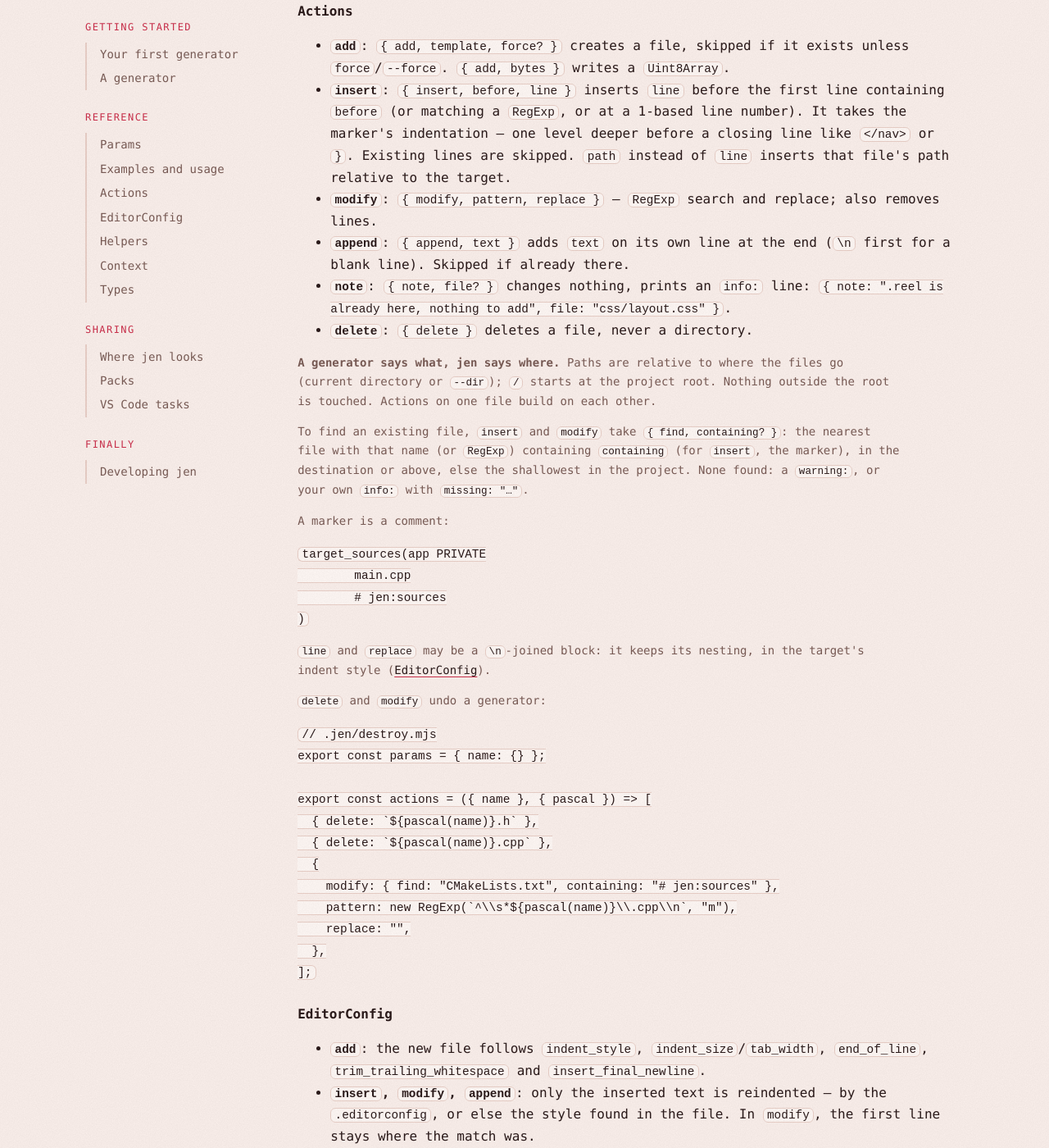
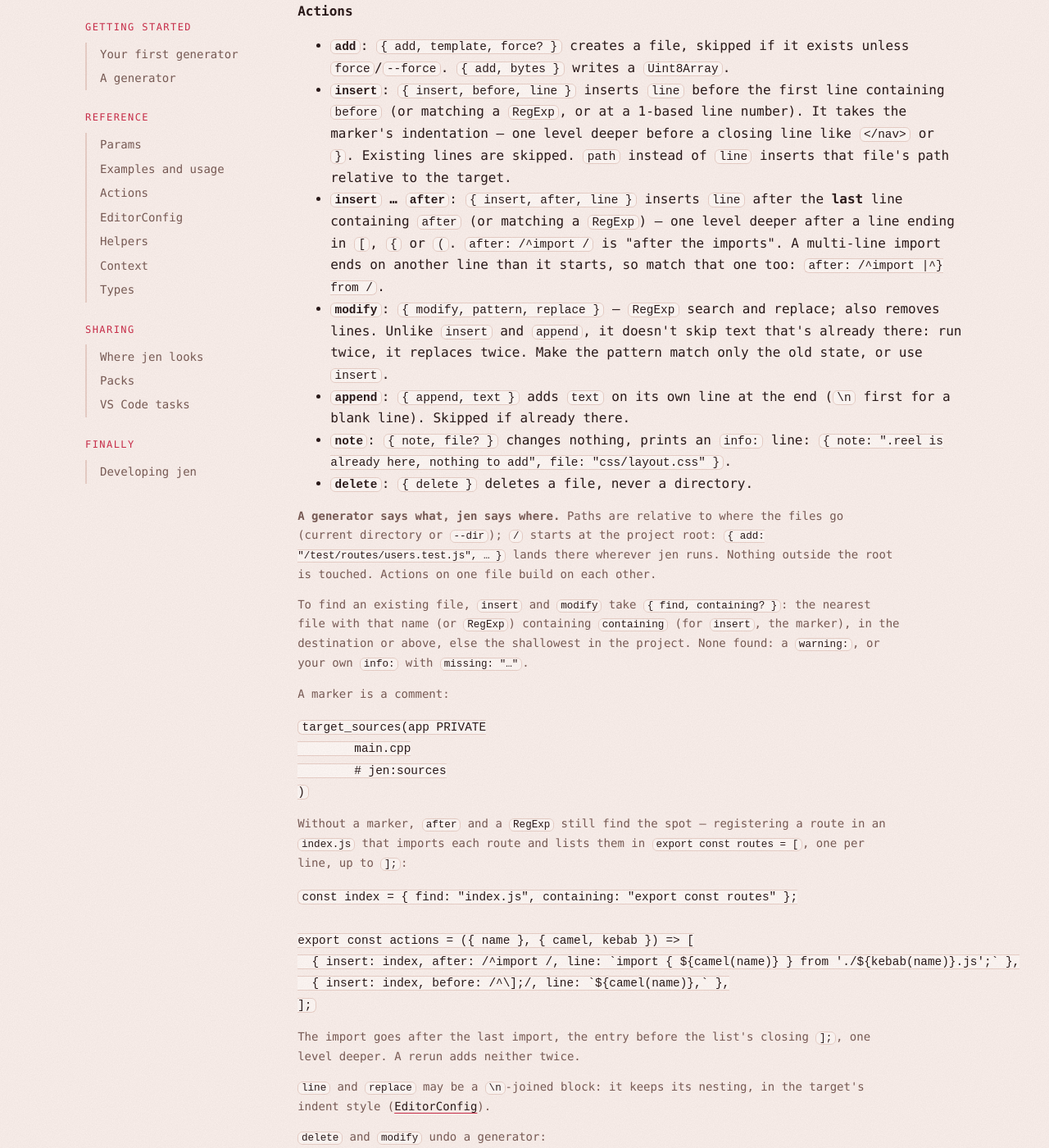
Before and after one commit to learosema/jen, a Jekyll site: the page built from docs/generators.md, in a window 1280 px wide and 1400 px high, scrolled down 3507 px. Shown: the whole window at 82% size. Built offline with Jekyll 4.4.1, drawn with Linux system fonts in a browser that asks for light colours; some of the changed text lies outside the part shown.

Commit message:
xhore(website): update docs

````diff
--- a/docs/generators.md
+++ b/docs/generators.md
@@ -131,13 +131,13 @@ export const examples = ["--name=Camera", "--name=Texture --moveOnly"];
 
 [`--help`]({{ '/cli.html#help' | relative_url }}) prints them as `jen class --name=Camera`, [`--list --json`]({{ '/cli.html#json' | relative_url }}) also via `npx`. Quote as a shell needs: `--members="int x, int y"`. Use `""` for a bare call.
 
-`usage`: how to use the output – markup, custom properties, attributes – one plain line each:
+`usage`: how to use the output – markup, custom properties, attributes – one plain line each. Write custom properties as CSS, so nobody takes them for flags:
 
 ```js
 export const usage = [
   '<div class="sidebar"><aside>…</aside><main>…</main></div>',
   'the first child is the sidebar; data-direction="end" makes it the last',
-  "--sidebar-target: 20rem  the sidebar's width",
+  ".sidebar { --sidebar-target: 20rem; }  the sidebar's width",
 ];
 ```
 
@@ -147,12 +147,13 @@ Shown under `usage:` in `--help` and as `usage` in `--list --json`.
 
 - **`add`**: `{ add, template, force? }` creates a file, skipped if it exists unless `force`/`--force`. `{ add, bytes }` writes a `Uint8Array`.
 - **`insert`**: `{ insert, before, line }` inserts `line` before the first line containing `before` (or matching a `RegExp`, or at a 1-based line number). It takes the marker's indentation – one level deeper before a closing line like `</nav>` or `}`. Existing lines are skipped. `path` instead of `line` inserts that file's path relative to the target.
-- **`modify`**: `{ modify, pattern, replace }` – `RegExp` search and replace; also removes lines.
+- **`insert` … `after`**: `{ insert, after, line }` inserts `line` after the **last** line containing `after` (or matching a `RegExp`) – one level deeper after a line ending in `[`, `{` or `(`. `after: /^import /` is "after the imports". A multi-line import ends on another line than it starts, so match that one too: `after: /^import |^} from /`.
+- **`modify`**: `{ modify, pattern, replace }` – `RegExp` search and replace; also removes lines. Unlike `insert` and `append`, it doesn't skip text that's already there: run twice, it replaces twice. Make the pattern match only the old state, or use `insert`.
 - **`append`**: `{ append, text }` adds `text` on its own line at the end (`\n` first for a blank line). Skipped if already there.
 - **`note`**: `{ note, file? }` changes nothing, prints an `info:` line: `{ note: ".reel is already here, nothing to add", file: "css/layout.css" }`.
 - **`delete`**: `{ delete }` deletes a file, never a directory.
 
-**A generator says what, jen says where.** Paths are relative to where the files go (current directory or `--dir`); `/` starts at the project root. Nothing outside the root is touched. Actions on one file build on each other.
+**A generator says what, jen says where.** Paths are relative to where the files go (current directory or `--dir`); `/` starts at the project root: `{ add: "/test/routes/users.test.js", … }` lands there wherever jen runs. Nothing outside the root is touched. Actions on one file build on each other.
 
 To find an existing file, `insert` and `modify` take `{ find, containing? }`: the nearest file with that name (or `RegExp`) containing `containing` (for `insert`, the marker), in the destination or above, else the shallowest in the project. None found: a `warning:`, or your own `info:` with `missing: "…"`.
 
@@ -164,6 +165,19 @@ target_sources(app PRIVATE
 	# jen:sources
 )
 ```
+
+Without a marker, `after` and a `RegExp` still find the spot – registering a route in an `index.js` that imports each route and lists them in `export const routes = [`, one per line, up to `];`:
+
+```js
+const index = { find: "index.js", containing: "export const routes" };
+
+export const actions = ({ name }, { camel, kebab }) => [
+  { insert: index, after: /^import /, line: `import { ${camel(name)} } from './${kebab(name)}.js';` },
+  { insert: index, before: /^\];/, line: `${camel(name)},` },
+];
+```
+
+The import goes after the last import, the entry before the list's closing `];`, one level deeper. A rerun adds neither twice.
 
 `line` and `replace` may be a `\n`-joined block: it keeps its nesting, in the target's indent style ([EditorConfig](#editorconfig)).
 
````
Also changed, not shown: docs/_data/terminals.yml (+7 -7 lines), docs/cli.md (+2 -2 lines), docs/web.md (+2 -2 lines).
